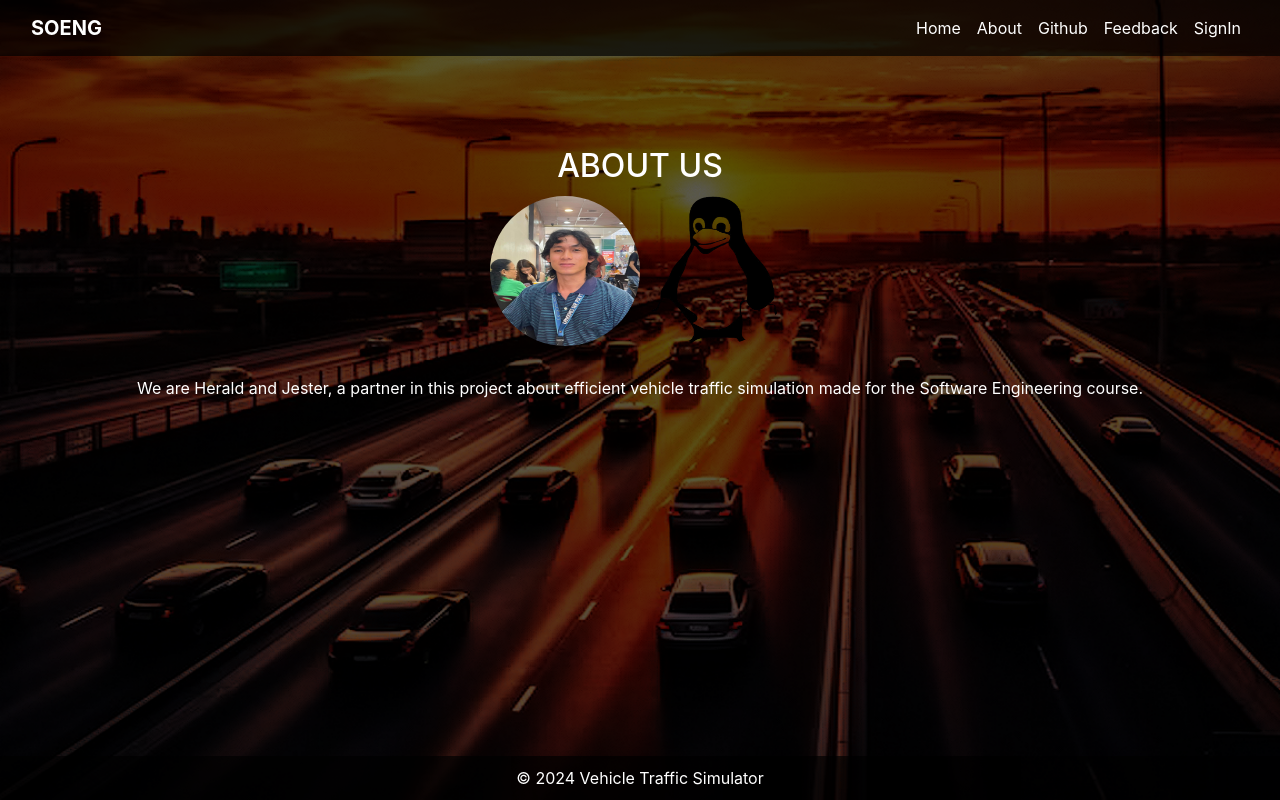
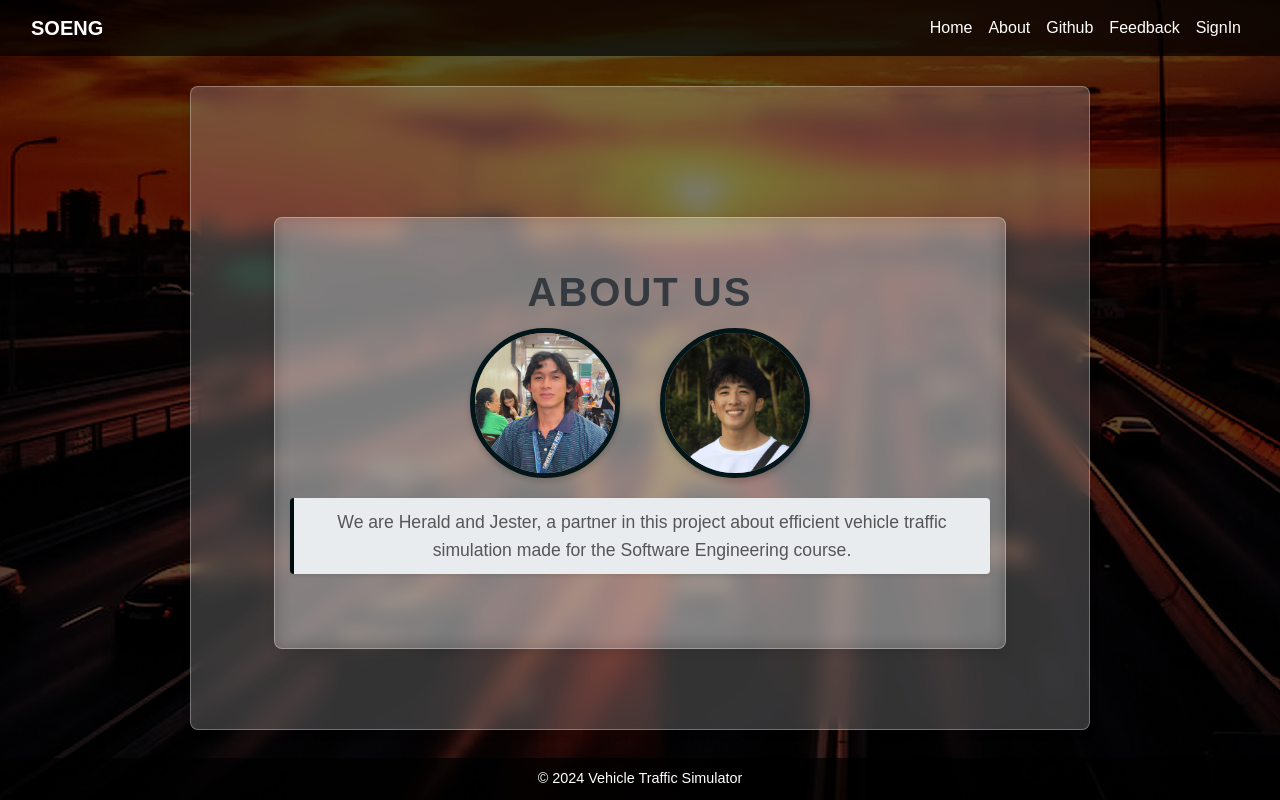
Before and after one commit to Devcavi19/SE-CS3110-Project, a Flask app: page /about in a window 1280 px wide. Run offline with Flask 3, Linux system fonts and the light colour scheme; some libraries are stand-ins or nearby versions.

Commit message:
revision

```diff
--- a/run.py
+++ b/run.py
@@ -1,10 +1,30 @@
-from flask import Flask, render_template
+from flask import Flask, render_template, request, redirect, url_for, flash
+from flask_sqlalchemy import SQLAlchemy
+from werkzeug.security import generate_password_hash, check_password_hash
 
 app = Flask(__name__)
+app.secret_key = 'your_secret_key'  # Change to a secure key
 
+# Database configuration (SQLite for simplicity)
+app.config['SQLALCHEMY_DATABASE_URI'] = 'sqlite:///users.db' #app.config['SQLALCHEMY_DATABASE_URI'] = 'mysql+pymysql://root:@localhost/users' (You can change the database directory)
+
+app.config['SQLALCHEMY_TRACK_MODIFICATIONS'] = False
+
+# Initialize the database
+db = SQLAlchemy(app)
+
+# Database Model for Users
+class User(db.Model):
+    id = db.Column(db.Integer, primary_key=True)
+    fname = db.Column(db.String(50), nullable=False)
+    lname = db.Column(db.String(50), nullable=False)
+    email = db.Column(db.String(100), unique=True, nullable=False)
+    password = db.Column(db.String(256), nullable=False)
+
+# Routes
 @app.route('/')
 def index():
-    return render_template('base.html')
+    return redirect(url_for('signin'))  # Redirect to sign-in page
 
 @app.route('/home')
 def home():
@@ -14,21 +34,58 @@
 def about():
     return render_template('about.html')
 
-@app.route('/github')
-def github():
-    return render_template('github.html')
-
-@app.route('/signin')
-def signin():
-    return render_template('signin.html')
-
-@app.route('/signup')
-def signup():
-    return render_template('signup.html')
-
 @app.route('/feedback')
 def feedback():
     return render_template('feedback.html')
 
+@app.route('/signin', methods=['GET', 'POST'])
+def signin():
+    message = None
+    if request.method == 'POST':
+        email = request.form['email']
+        password = request.form['password']
+
+        # Query the user from the database
+        user = User.query.filter_by(email=email).first()
+        if user and check_password_hash(user.password, password):
+            flash('Signed in successfully!', 'success')
+            return redirect(url_for('home'))  # Redirect to the base.html page
+        else:
+            message = 'Invalid email or password!'
+
+    return render_template('signin.html', message=message)
+
+@app.route('/signup', methods=['GET', 'POST'])
+def signup():
+    if request.method == 'POST':
+        fname = request.form['fname']
+        lname = request.form['lname']
+        email = request.form['email']
+        password = request.form['password']
+        confirm_password = request.form['confirm_password']
+
+        if password != confirm_password:
+            flash('Passwords do not match!', 'danger')
+            return redirect(url_for('signup'))
+
+        # Check if email already exists
+        existing_user = User.query.filter_by(email=email).first()
+        if existing_user:
+            flash('Email already exists! Please sign in.', 'warning')
+            return redirect(url_for('signin'))
+
+        # Hash the password and save the user to the database
+        hashed_password = generate_password_hash(password, method='pbkdf2:sha256')
+        new_user = User(fname=fname, lname=lname, email=email, password=hashed_password)
+        db.session.add(new_user)
+        db.session.commit()
+
+        flash('Successfully signed up! Please sign in.', 'success')
+        return redirect(url_for('signin'))
+
+    return render_template('signup.html')
+
 if __name__ == '__main__':
+    with app.app_context():
+        db.create_all()  # Create database tables
     app.run(debug=True)
--- a/static/css/about.css
+++ b/static/css/about.css
@@ -1,45 +1,124 @@
+/* General Reset */
 * {
     margin: 0;
     padding: 0;
     box-sizing: border-box;
+    font-family: 'Arial', sans-serif;
 }
 
-.about-container {
-    justify-content: center;
-    align-items: center;
+/* Body Background */
+body {
+    background-color: #f8f9fa;
+    color: #333;
 }
 
+/* About Container */
+.about-container {
+    display: flex;
+    flex-direction: column;
+    align-items: center;
+    justify-content: center;
+    padding: 50px 15px;
+    text-align: center;
+
+    background: rgba(255, 255, 255, 0.2); /* Semi-transparent white */
+    backdrop-filter: blur(10px); /* Blurs the background */
+    -webkit-backdrop-filter: blur(10px); /* For Safari support */
+
+    box-shadow: 0 4px 8px rgba(0, 0, 0, 0.1);
+    border: 1px solid rgba(255, 255, 255, 0.3);
+    border-radius: 8px;
+
+    margin: 30px auto;
+    max-width: 900px;
+    transition: transform 0.3s ease-in-out;
+}
+
+.about-container:hover {
+    transform: scale(1.02);
+}
+
+/* Header Text */
+.aboutTxt h2 {
+    font-size: 2.5rem;
+    color: #343a40;
+    margin-bottom: 20px;
+    text-transform: uppercase;
+    font-weight: 700;
+    letter-spacing: 2px;
+}
+
+/* Team Images */
 .ourImage {
-    width: 100%;
-    height: 100%;
     display: flex;
     justify-content: center;
-    align-items: center;
+    gap: 40px;
+    margin: 20px 0;
+    flex-wrap: wrap;
 }
 
 .ourImage img {
     width: 150px;
     height: 150px;
     border-radius: 50%;
+    object-fit: cover;
+    border: 5px solid #021518;
+    box-shadow: 0 4px 6px rgba(0, 0, 0, 0.2);
+    transition: transform 0.3s ease-in-out;
 }
 
-.aboutTxt {
-    display: flex;
-    justify-content: center;
-    align-items: center;
-    height: 100vh; /* Adjust height as needed */
+.ourImage img:hover {
+    transform: translateY(-10px);
+    border-color: #01050a;
 }
 
-.aboutTxt h2 {
-    margin-bottom: 20px;
-    color: white;
+/* About Sentence */
+.aboutSentence p {
+    font-size: 1.1rem;
+    line-height: 1.6;
+    color: #555;
+    max-width: 700px;
+    margin: 0 auto;
+    padding: 10px 15px;
+    background: #e9ecef;
+    border-left: 4px solid #000c0e;
+    box-shadow: 0 2px 5px rgba(0, 0, 0, 0.1);
+    border-radius: 4px;
+    transition: all 0.3s ease-in-out;
 }
 
-.aboutSentence {
-    display: flex;
-    justify-content: center;
-    align-items: center;
-    height: 100vh; /* Adjust height as needed */
+.aboutSentence p:hover {
+    background: #17a2b8;
+    color: #fff;
+    border-left-color: #007bff;
+}
+
+/* Footer */
+footer {
     text-align: center;
-    color: white;
+    padding: 10px 0;
+    background-color: #343a40;
+    color: #ffffff;
+    font-size: 0.9rem;
+    margin-top: 20px;
 }
+
+footer p {
+    margin: 0;
+}
+
+/* Responsive Design */
+@media (max-width: 768px) {
+    .aboutTxt h2 {
+        font-size: 2rem;
+    }
+
+    .ourImage img {
+        width: 120px;
+        height: 120px;
+    }
+
+    .aboutSentence p {
+        font-size: 1rem;
+    }
+}
--- a/static/css/sign-up.css
+++ b/static/css/signup.css
@@ -41,6 +41,8 @@
     border-radius: 20px;
     margin-bottom: 20px; /* Reduced from 25px */
     padding: 10px 20px;
+    transition: background 0.3s ease, transform 0.2s ease;
+
 }
 
 .registration-form .submit {
--- a/templates/about.html
+++ b/templates/about.html
@@ -56,7 +56,7 @@
 
         <div class="ourImage">
             <img src="{{ url_for('static', filename='../static/img/herald.jpg') }}" alt="Herald">
-            <img src="{{ url_for('static', filename='../static/img/penguin.png') }}" alt="Penguin">
+            <img src="{{ url_for('static', filename='../static/img/jester.jpg') }}" alt="Penguin">
         </div>
 
         <div class="aboutSentence" style="height: 100px;">
--- a/templates/signin.html
+++ b/templates/signin.html
@@ -6,7 +6,7 @@
 <title>User sign in</title>
 <link href="https://cdnjs.cloudflare.com/ajax/libs/simple-line-icons/2.4.1/css/simple-line-icons.min.css" rel="stylesheet">
 <link href="https://cdn.jsdelivr.net/npm/bootstrap@5.3.3/dist/css/bootstrap.min.css" rel="stylesheet" integrity="sha384-QWTKZyjpPEjISv5WaRU9OFeRpok6YctnYmDr5pNlyT2bRjXh0JMhjY6hW+ALEwIH" crossorigin="anonymous">
-<link rel="stylesheet" href="static/css/sign-in.css">
+<link rel="stylesheet" href="static/css/signin.css">
 <link rel="stylesheet" href="static/css/style.css">
 </head>
 <body>
@@ -51,7 +51,7 @@
     </header>
 
   <div class="login-container" style="top: 120px;">
-    <form action="/signIn" method="POST">
+    <form action="/signin" method="POST">
       <div class="login-field">
         <label for="email">Email:</label>
         <input type="text" id="email" name="email">
```
Also changed, not shown: database.py (+34 -0 lines), static/css/sign-in.css (deleted, +0 -66 lines), static/css/signin.css (added, +76 -0 lines), templates/signup.html (+17 -5 lines), instance/users.db (added), static/img/jester.jpg (added).
